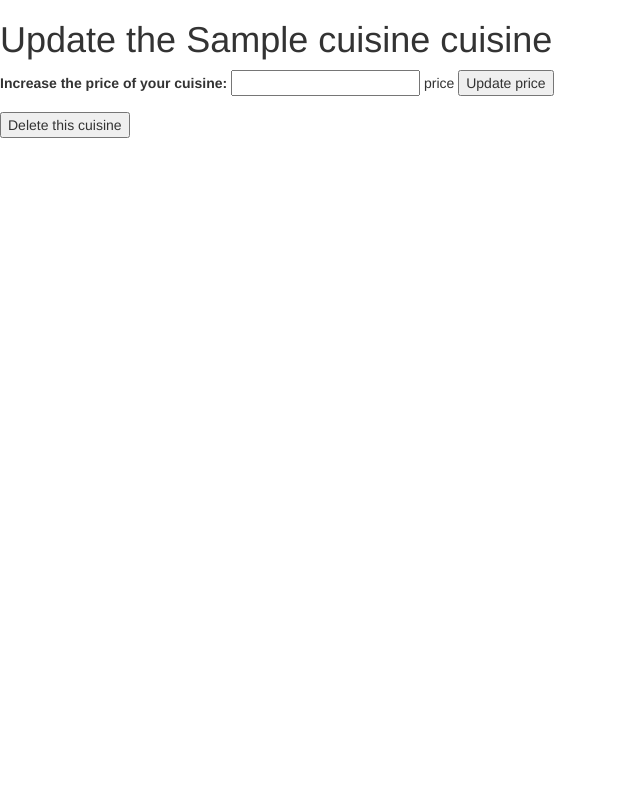
After one commit to ashlinaronin/food_finder, a PHP site: template views/cuisine_edit.html.twig in a window 1280 px wide. The commit adds this page. Shown: the top 785 px of the page, without its empty margins (0-640 px from the left). Run offline with PHP 8.4, Linux system fonts and the light colour scheme; the template is opened without the code that fills it: most values are stand-ins (such as "Sample title", 1, 10 or a date in 2020); some libraries are stand-ins or nearby versions.

Commit message:
Write and pass test for delete in Cuisine

```diff
--- a/views/cuisine.html.twig
+++ b/views/cuisine.html.twig
@@ -12,7 +12,7 @@
                 <ul>
                     {% for restaurant in restaurants %}
                         <li><h4>{{ restaurant.getName}}</h4>
-                            <ul>
+
                                 <li>Seats: {{ restaurant.getSeats }}</li>
                                 <li>Location: {{ restaurant.getLocation }}</li>
 
--- /dev/null
+++ b/views/cuisine_edit.html.twig
@@ -0,0 +1,24 @@
+<html>
+    <head>
+        <link rel='stylesheet' href='https://maxcdn.bootstrapcdn.com/bootstrap/3.3.5/css/bootstrap.min.css'>
+        <title>Edit cuisine</title>
+    </head>
+    <body>
+        <h1>Update the {{ cuisine.getName }} cuisine </h1>
+
+        <form action="/cuisines/{{ cuisine.getId }}" method="post">
+            <input name="_method" type="hidden" value="patch">
+
+            <label for="price">Increase the price of your cuisine:</label>
+            <input id="price" name="price" type="number">
+price
+            <button type="submit">Update price</button>
+        </form>
+
+        <form action="/cuisines/{{ cuisine.getId }}" method="post">
+            <input name="_method" type="hidden" value="delete">
+
+            <button type="submit">Delete this cuisine</button>
+        </form>
+    </body>
+</html>
--- a/views/index.html.twig
+++ b/views/index.html.twig
@@ -28,11 +28,6 @@
 
                 <button type="submit" class="btn btn-success">Add Cuisine</button>
             </form>
-            <!-- <form action='/delete_cuisine' method='post'>
-                <div class="form-group">
-                    <button type='submit' class='btn btn-danger'>Delete Cuisine </button>
-                </div>
-            </form> -->
 
             {% if cuisines is not empty %}
                     <p>Here are all your cuisines:</p>
```
Also changed, not shown: app/app.php (+23 -1 lines), tests/CuisineTest.php (+16 -1 lines).
